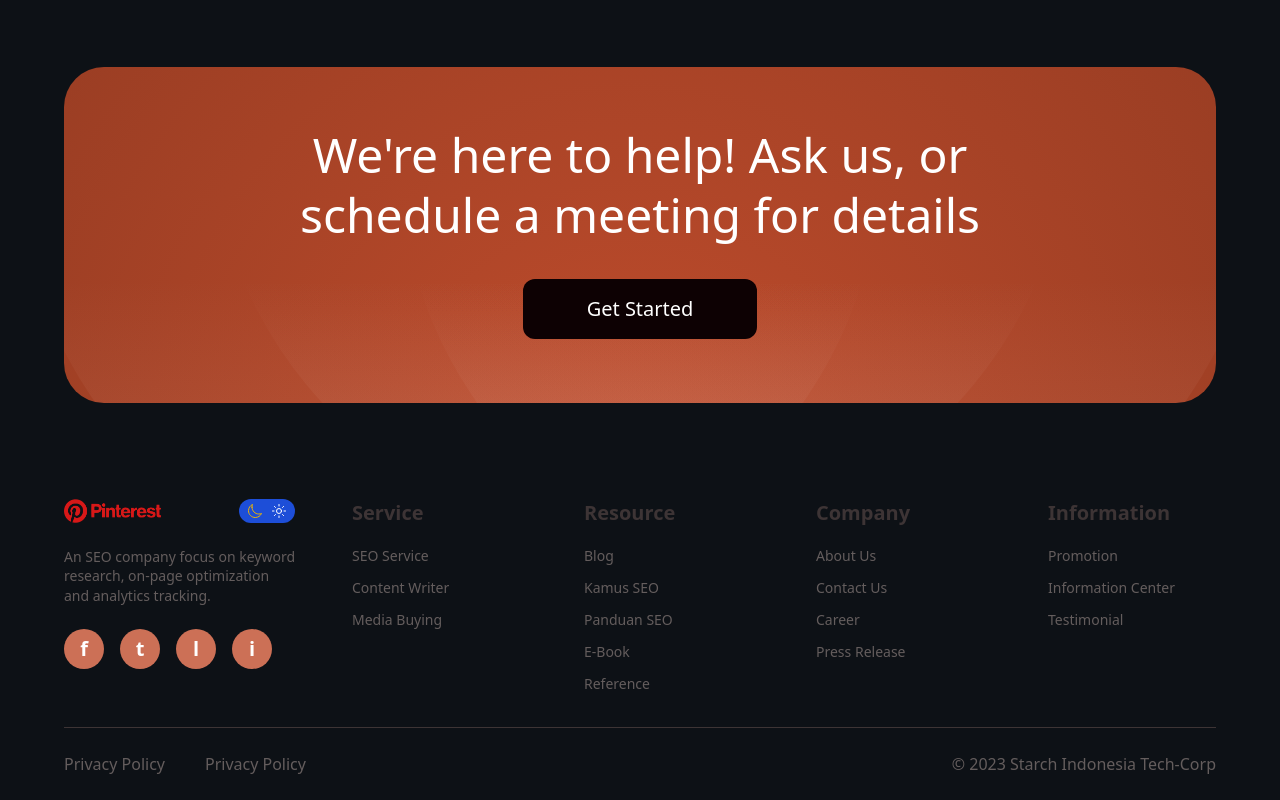
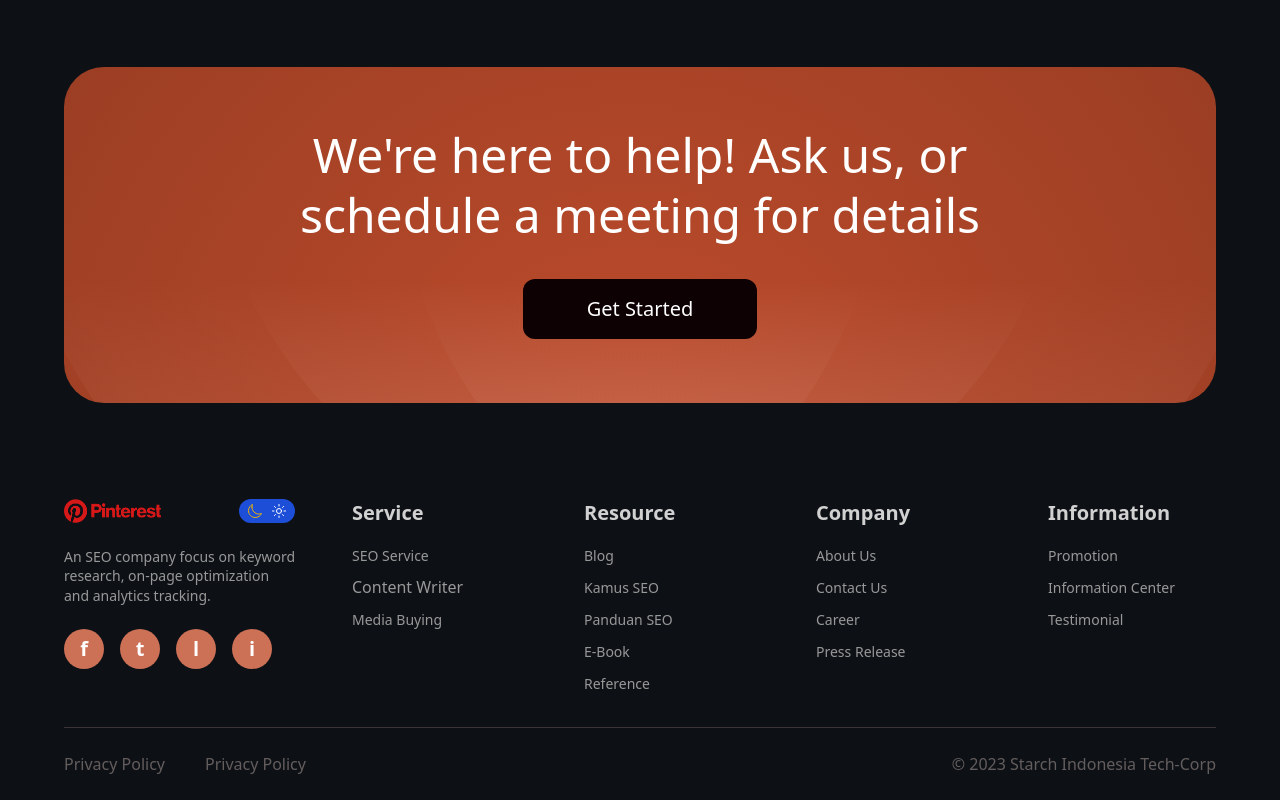
Before and after one commit to murhussain/tailwind-lang-pg, a website: page src/index.html in a window 1280 px wide. Shown: the part 3612-4412 px from the top of the page. Drawn offline with nearby package versions, Linux system fonts and the light colour scheme.

Commit message:
Done with dark mode on footer section

```diff
--- a/src/index.html
+++ b/src/index.html
@@ -671,12 +671,16 @@
               </div>
               <ul class="list-unstyled space-y-4 lg:space-y-6">
                 <li>
-                  <p class="hidden lg:block text-sm text-accent-black2 text-left leading-snug">
+                  <p class="hidden lg:block text-sm text-accent-black2 dark:text-d-accent-white
+                    text-left leading-snug"
+                  >
                     <span class="whitespace-nowrap">An SEO company focus on keyword</span><br>
                     <span class="whitespace-nowrap">research, on-page optimization</span><br>
                     <span class="whitespace-nowrap">and analytics tracking.</span><br>
                   </p>
-                  <p class="lg:hidden text-sm text-accent-black2 text-left leading-snug">
+                  <p class="lg:hidden text-sm text-accent-black2 text-left dark:text-d-accent-white
+                    leading-snug"
+                  >
                     An SEO company focus on keyword research, on-page optimization and analytics tracking. Trust us, we're the best you want.
                   </p>
                 </li>
@@ -688,49 +692,41 @@
                     <div class="grid place-content-center text-white bg-accent h-6 lg:h-10 w-6 lg:w-10 rounded-full text-lg lg:text-xl font-semibold">i</div>
                   </div>
                 </li>
-                <!-- <li>
-                  <button onclick="toggleDarkMode()" class="flex items-center rounded-full p-2 bg-blue-300
-                  dark:bg-blue-700"
-                  >
-                    <ion-icon class="h-4 w-4 text-yellow-500 dark:text-gray-400" name="moon-outline"></ion-icon>
-                    <ion-icon class="h-4 w-4 text-red-400 dark:text-white ml-2" name="sunny-outline"></ion-icon>
-                  </button>
-                </li> -->
               </ul>
             </div>
             <div class="hidden sm:block col-span-1 space-y-4 px-14 lg:10">
-              <h4 class="text-xl font-semibold text-accent-black">Service</h4>
+              <h4 class="text-xl font-semibold text-accent-black dark:text-d-white">Service</h4>
               <ul class="list-unstyled space-y-2">
-                <li><a href="#" class="text-sm">SEO Service</a></li>
-                <li><a href="#" class="text-sm">Content Writer</a></li>
-                <li><a href="#" class="text-sm">Media Buying</a></li>
+                <li><a href="#" class="text-sm dark:text-d-accent-white">SEO Service</a></li>
+                <li><a href="#" class="text- dark:text-d-accent-white">Content Writer</a></li>
+                <li><a href="#" class="text-sm dark:text-d-accent-white">Media Buying</a></li>
               </ul>
             </div>
             <div class="hidden lg:block col-span-1 space-y-4 px-14 lg:10">
-              <h4 class="text-xl font-semibold text-accent-black">Resource</h4>
+              <h4 class="text-xl font-semibold text-accent-black dark:text-d-white">Resource</h4>
               <ul class="list-unstyled space-y-2">
-                <li><a href="#" class="text-sm">Blog</a></li>
-                <li><a href="#" class="text-sm">Kamus SEO</a></li>
-                <li><a href="#" class="text-sm">Panduan SEO</a></li>
-                <li><a href="#" class="text-sm">E-Book</a></li>
-                <li><a href="#" class="text-sm">Reference</a></li>
+                <li><a href="#" class="text-sm dark:text-d-accent-white">Blog</a></li>
+                <li><a href="#" class="text-sm dark:text-d-accent-white">Kamus SEO</a></li>
+                <li><a href="#" class="text-sm dark:text-d-accent-white">Panduan SEO</a></li>
+                <li><a href="#" class="text-sm dark:text-d-accent-white">E-Book</a></li>
+                <li><a href="#" class="text-sm dark:text-d-accent-white">Reference</a></li>
               </ul>
             </div>
             <div class="hidden lg:block col-span-1 space-y-4 px-14 lg:10">
-              <h4 class="text-xl font-semibold text-accent-black">Company</h4>
+              <h4 class="text-xl font-semibold text-accent-black dark:text-d-white">Company</h4>
               <ul class="list-unstyled space-y-2">
-                <li><a href="#" class="text-sm">About Us</a></li>
-                <li><a href="#" class="text-sm">Contact Us</a></li>
-                <li><a href="#" class="text-sm">Career</a></li>
-                <li><a href="#" class="text-sm">Press Release</a></li>
+                <li><a href="#" class="text-sm dark:text-d-accent-white">About Us</a></li>
+                <li><a href="#" class="text-sm dark:text-d-accent-white">Contact Us</a></li>
+                <li><a href="#" class="text-sm dark:text-d-accent-white">Career</a></li>
+                <li><a href="#" class="text-sm dark:text-d-accent-white">Press Release</a></li>
               </ul>
             </div>
             <div class="hidden sm:block col-span-1 space-y-4 pl-14 lg:10">
-              <h4 class="text-xl font-semibold text-accent-black">Information</h4>
+              <h4 class="text-xl font-semibold text-accent-black dark:text-d-white">Information</h4>
               <ul class="list-unstyled space-y-2">
-                <li><a href="#" class="text-sm">Promotion</a></li>
-                <li><a href="#" class="text-sm">Information Center</a></li>
-                <li><a href="#" class="text-sm">Testimonial</a></li>
+                <li><a href="#" class="text-sm dark:text-d-accent-white">Promotion</a></li>
+                <li><a href="#" class="text-sm dark:text-d-accent-white">Information Center</a></li>
+                <li><a href="#" class="text-sm dark:text-d-accent-white">Testimonial</a></li>
               </ul>
             </div>
           </div>
```
